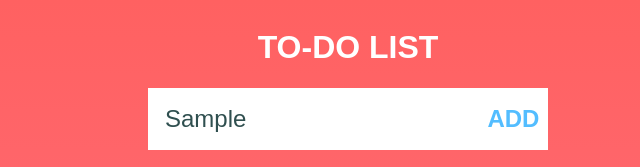
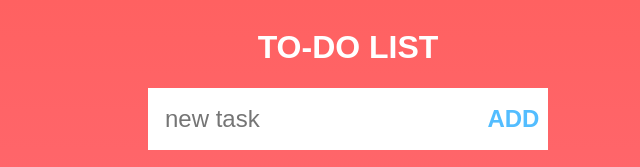
Before and after one commit to Harry-hhj/bytedance-homework, a website: page lesson-3-homework/hw2/index.html in a window 1280 px wide. Both pictures are taken after typing "Sample" into the empty fields and a click on the button "ADD". Shown: the top 167 px of the page, 292-932 px from the left. Drawn offline with Linux system fonts and the light colour scheme.

Commit message:
add lesson7-hw1

```diff
--- a/lesson-3-homework/hw2/app.js
+++ b/lesson-3-homework/hw2/app.js
@@ -4,15 +4,21 @@ $(document).ready(function () {
 
         //获取表单的系列化数据。这会生成一个A=valueA&B=valueB这种形式的字符串。
         let formData = $('form').serialize().substr(5)
-        let li = $("<li>"+formData+"</li>")
+        let li = $("<li><icon><icon/>"+formData+"</li>")
+        li.css({cursor: "pointer"})
         $('.tasksBoard').css({"display": "block"})
         $('.tasksBoard ul').append(li)
+        $('#myinput').val("")
         e.preventDefault()
     });
 
     $('#clear').click(function () {
-            $('.tasksBoard').css({"display": "none"})
-            $('.tasksBoard ul').find("li").remove();
-        }
-    )
+        $('.tasksBoard').css({"display": "none"})
+        $('.tasksBoard ul').find("li").remove()
+    })
+
+    $('.tasksBoard ul li').click(function () {
+        console.log("click")
+        this.remove()
+    })
 });
--- a/lesson-3-homework/hw2/index.html
+++ b/lesson-3-homework/hw2/index.html
@@ -10,7 +10,7 @@
     <div class="main">
       <h1>TO-DO LIST</h1>
       <form class="" action="" method="post">
-        <input type="text" placeholder="new task" name="task">
+        <input type="text" placeholder="new task" name="task" id="myinput">
         <button  type="submit" id="submitBtn"><strong>ADD</strong></button>
       </form>
       <div class="tasksBoard">
--- /dev/null
+++ b/lesson-7-homework/hw1.txt
@@ -0,0 +1,2 @@
+直接在codepen上完成的．
+https://codepen.io/harry-hhj/pen/VwPOJRQ
```
Also changed, not shown: lesson-3-homework/README.md.
